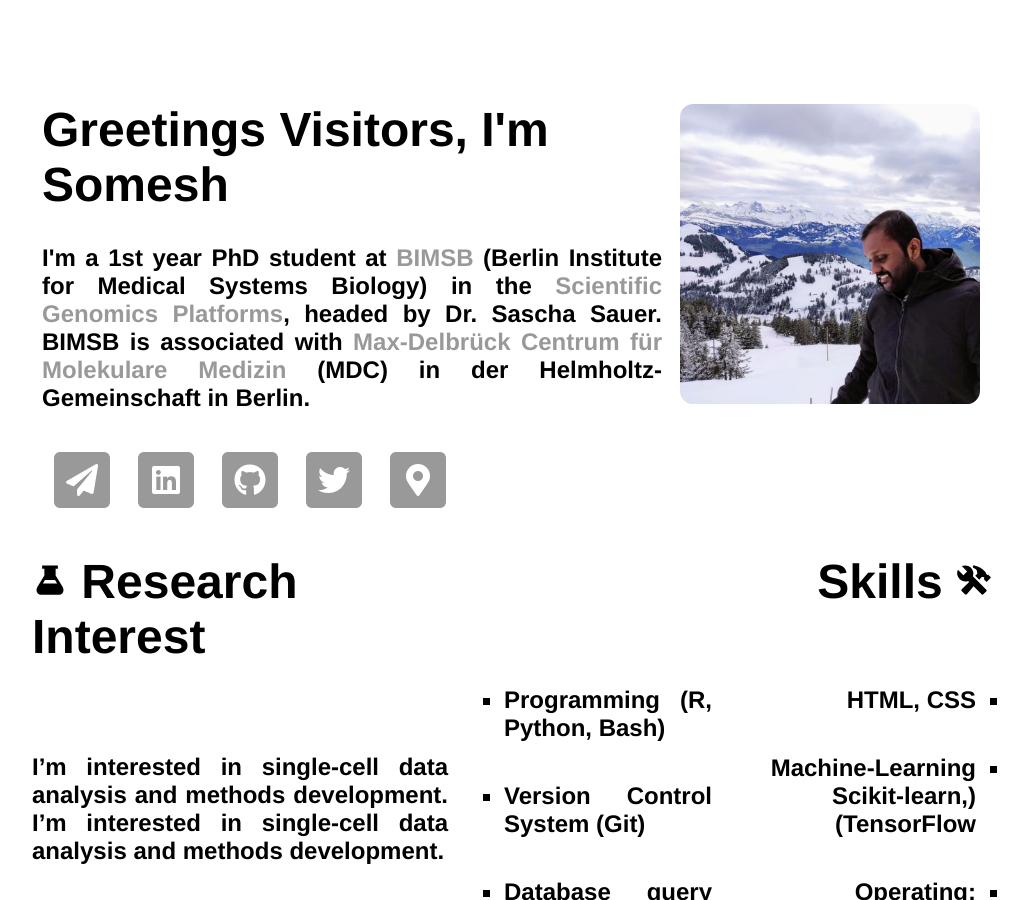
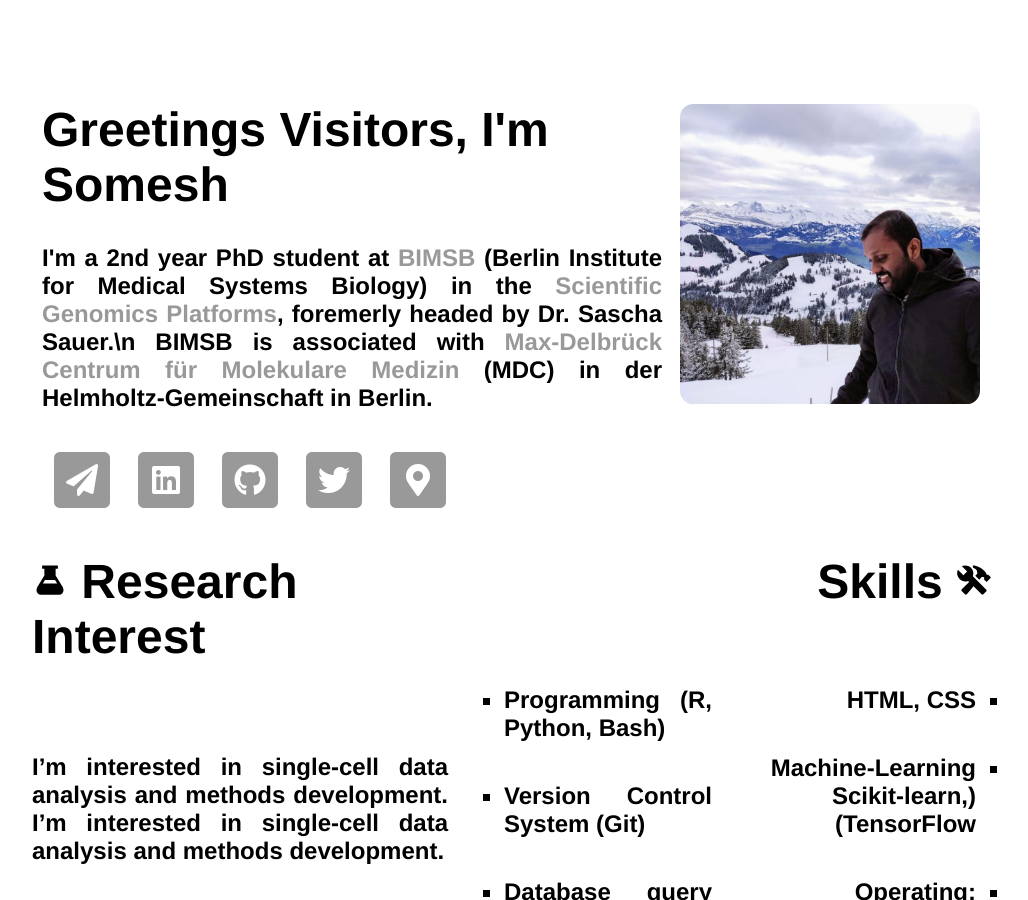
Before and after one commit to saisomesh2594/saisomesh2594.github.io, a Jekyll site: the page built from index.html, in a window 1280 px wide and 900 px high. Shown: the whole window, without its empty margins (128-1156 px from the left). Built offline with Jekyll 4.4.1, drawn with Linux system fonts in a browser that asks for light colours.

Commit message:
Update index.html

```diff
--- a/index.html
+++ b/index.html
@@ -22,7 +22,7 @@
 			</header>
 			<article>
 				<h2>
-					I'm a 1st year PhD student at <a href="https://www.mdc-berlin.de/bimsb">BIMSB</a> (Berlin Institute for Medical Systems Biology) in the <a href="https://genomics.mdc-berlin.de/">Scientific Genomics Platforms</a>, headed by Dr. Sascha Sauer.
+					I'm a 2nd year PhD student at <a href="https://www.mdc-berlin.de/bimsb">BIMSB</a> (Berlin Institute for Medical Systems Biology) in the <a href="https://genomics.mdc-berlin.de/">Scientific Genomics Platforms</a>, foremerly headed by Dr. Sascha Sauer.\n
 					BIMSB is associated with <a href="https://www.mdc-berlin.de/">Max-Delbrück Centrum für Molekulare Medizin</a> (MDC) in der Helmholtz-Gemeinschaft in Berlin.
 
 				</h2>
```
